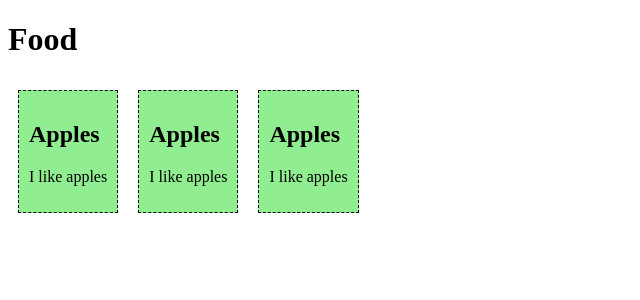
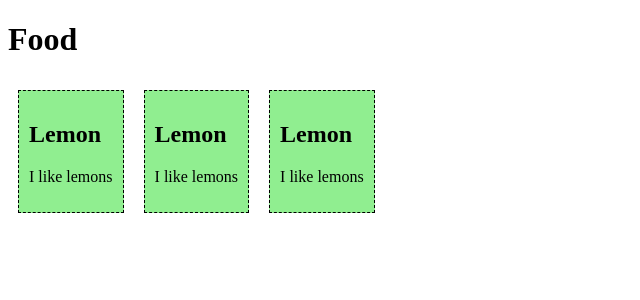
Before and after one commit to justhrio/webprog-sf241-vuejs, a Vue app in the folder firstsfc/: page / in a window 1280 px wide. Shown: the top 300 px of the page, without its empty margins (0-640 px from the left). Built offline with nearby package versions, Linux system fonts and the light colour scheme.

Commit message:
changed apples to lemons line 12 to 13

```diff
--- a/firstsfc/src/components/FoodItem.vue
+++ b/firstsfc/src/components/FoodItem.vue
@@ -9,8 +9,8 @@
 export default {
   data() {
     return {
-      name: 'Apples',
-      message: 'I like apples'
+      name: 'Lemon',
+      message: 'I like lemons'
     }
   }
 };
```
